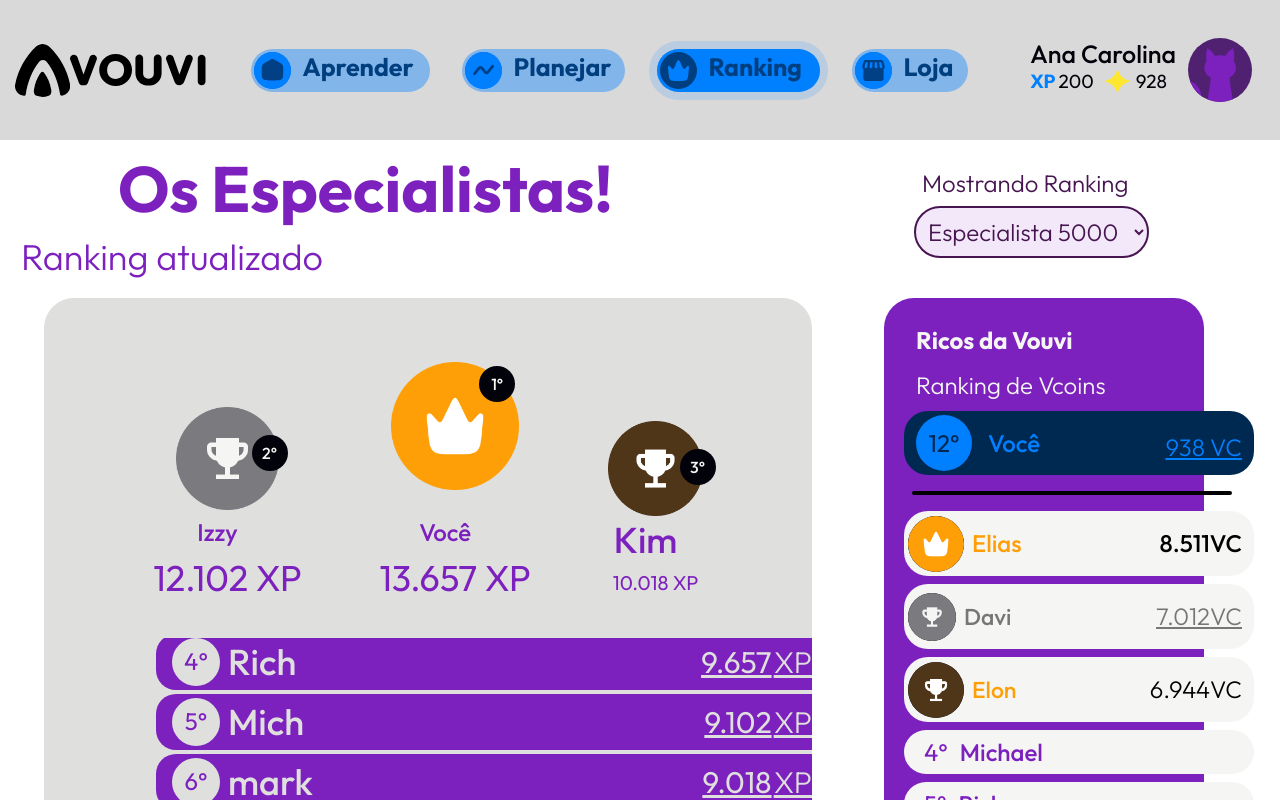
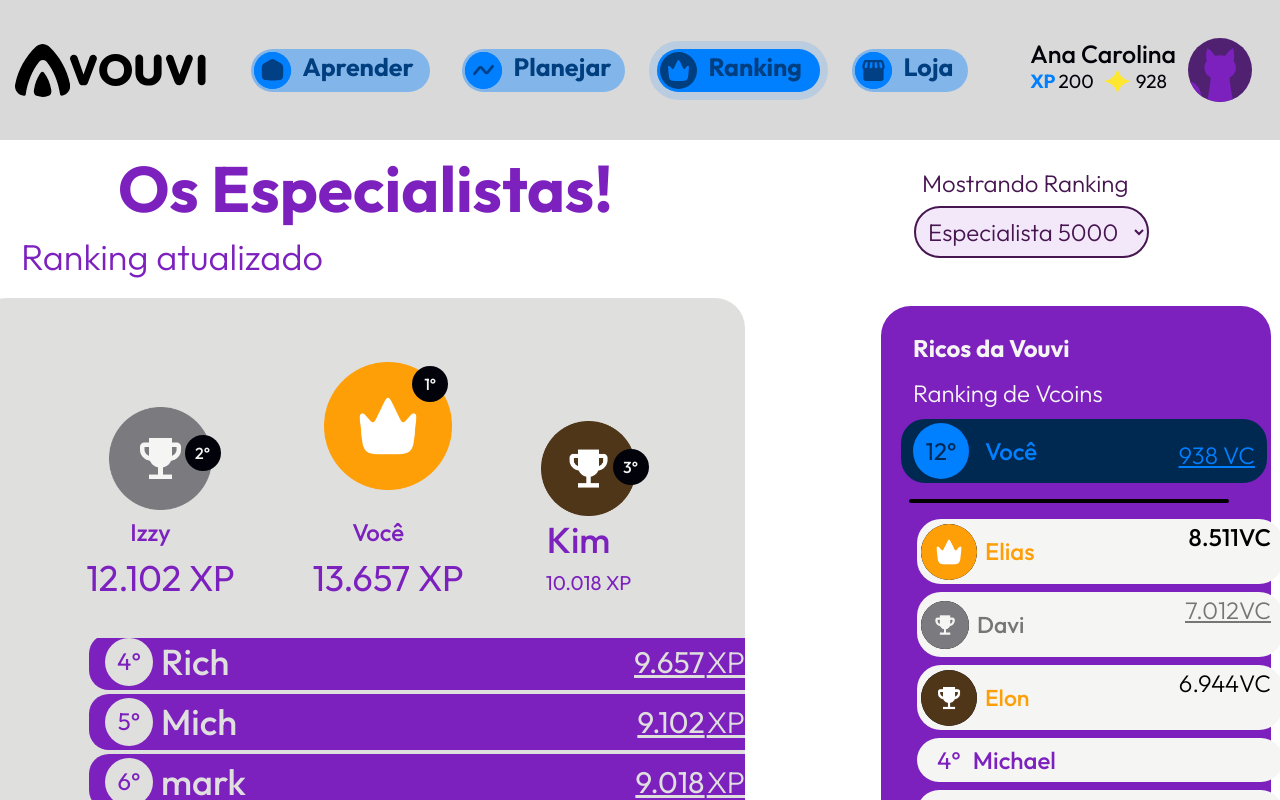
Before and after one commit to yanrafael/vouvi-frontend-client, a React (Vite) app: page /vouvi-frontend-client/ranking in a window 1280 px wide. Shown: the top 800 px of the page. Built offline with nearby package versions, Linux system fonts and the light colour scheme.

Commit message:
arrumando
...

```diff
--- a/src/components/Cards/CardVCRank.jsx
+++ b/src/components/Cards/CardVCRank.jsx
@@ -15,15 +15,15 @@ const CardLateral = (props) =>{
     return(
         <>
             {props.nome === 'Usuario'
-                ?<div className="flex justify-between text-segundo bg-[#002952] text-secondary-200 p-1 rounded-md mr-2 items-center md:w-[270px] w-72 ml-4 lg:w-[350px] m-3 md:mr-0 md:ml-2 md:m-0">
+                ?<div className="flex justify-between text-segundo bg-[#002952] text-secondary-200 p-1 rounded-md mr-2 items-center md:w-[270px] w-[310px] lg:w-full m-3 md:mr-0 md:ml-2 md:m-0 ml-4">
                     <div className="flex items-center ">
                         <span className="lg:mr-2 flex items-center justify-center lg:w-14 lg:h-14 bg-secondary-200 rounded-full text-md text-[#002952] text-cardVoce md:w-10 md:h-10 h- w-9 ml-2">{props.posicao}°</span>
                         <div className=" lg:text-md font-medium md:text-[19px] md:w-1 text-[20px] ml-2">Você</div>
                     </div>
-                    <div className="lg:text-md underline text-secondary-200 font-light mr-2 mt-3 md:w-18 md:h-8 md:text-[18px] text-[19px]  ">{props.vc} VC</div>
+                    <div className="lg:text-md underline text-secondary-200 font-light mr-2 mt-3 md:w-18 md:h-8 md:text-[18px] text-[19px] ">{props.vc} VC</div>
                 </div>
                 :props.posicao<4
-                ?<div className=" flex justify-between text-segundo bg-white dark:bg-[#3D3D3D] p-1 mb-2 rounded-md mr-2m  items-center md:w-[270px] md:h-[65px] h-14 w-[300px] ml-2 lg:w-[350px]" >
+                ?<div className=" flex justify-between text-segundo bg-white dark:bg-[#3D3D3D] p-1 mb-2 rounded-md ml-6 md:w-[270px] md:h-[65px] h-14 w-[300px] m lg:w-full" >
                     <div className="flex items-center">
                         {
                             props.posicao===1?<img src={document.body.classList.value === "dark"?Darkprimeiro :primeiro} alt="" className="mr-2 flex items-center justify-center lg:w-14 lg:h-14 rounded-full bg-black text-teste md:w-12  md:h-12 w-8 h-8"/>:
@@ -44,8 +44,8 @@ const CardLateral = (props) =>{
                     }
 
                 </div>
-                :<div className="lg:flex justify-between text-segundo bg-white dark:bg-[#3D3D3D] p-1 mb-2 rounded-lg mr-2  items-center md:w-[270px] md:h-11 md:text-sm w-[300px] ml-2 md:mb-2 lg:w-[350px]">
-                    <div className="flex text-textolado text-primary-200 dark:text-[#5C5C5C]">
+                :<div className="lg:flex justify-between text-segundo bg-white dark:bg-[#3D3D3D] p-1 mb-2 rounded-lg mr-2  items-center md:w-[270px] md:h-11 md:text-sm w-[300px] md:mb-2 lg:w-full ml-6 md:mr-72">
+                    <div className="flex text-textolado text-primary-200 dark:text-[#5C5C5C] ">
                         <div className="ml-4 text-md mr-3  ">{props.posicao}°</div>
                         <div className="text-md font-medium  ">{props.nome}</div>
                     </div>
--- a/src/pages/Rank/Ranking.jsx
+++ b/src/pages/Rank/Ranking.jsx
@@ -64,7 +64,7 @@ const Ranking = () => {
       <HeaderIntern iconActiveNumber={2}>
         <AvatarFull name={"Ana Carolina"} xp={200} vcoins={928} />
       </HeaderIntern>
-      <div className="lg:lex-row items-center  gap-24 justify-center lg:mt-10 lg:flex md:m-50 md:w-30 text-nowrap">
+      <div className="lg:lex-row items-center  gap-24 justify-center lg:mt-10 lg:flex md:m-50 md:w-30 text-nowrap ">
         <div className="lg:w-3/5 top-8 mr-5  flex-col md:mx-30 ">
           <h2 className=" mr-28 font-bold text-primary-200 md:text-nowrap  dark:text-white  ml-6 text-nowrap lg:text-[64px] md:text-[50px]  md:ml-11 lg:mr-96 lg:-mt-28 md:p-1 mt-11 text-[30px]">
             Os Especialistas!
@@ -97,7 +97,7 @@ const Ranking = () => {
         </div>
       </div>
       <div className="mt-10 w-10 md:hidden lg:block"></div>
-      <div className="flex lg:w-screen justify-center flex-col  md:flex-row md:ml-32 lg:ml-14 md:gap-4 lg:gap-0">
+      <div className="flex lg:w-screen justify-center flex-col  md:flex-row md:ml-32 lg:ml-14 md:gap-3 lg:gap-0 ">
         <div className="lg:mx-auto md:w-11/12 rounded-lg bg-[#DFDFDE] lg:w-3/5 dark:bg-[#1F1F1F] lg:h-5/5 lg:mr-14  w-11/12  -mt-10 ml-3 md:-mt-12 lg:-mt-16">
           <div className="flex justify-evenly  md:text-nowrap m-9  ">
             {ranking.slice(1, 2).map((ranking, index) => (
@@ -152,7 +152,7 @@ const Ranking = () => {
         <p className=" lg:text-md font-bold  text-primary-200 md:text-[30px] ml-7 m-5 text-[24px] md:hidden -mt-6">
               Ricos da Vouvi
             </p>
-        <div className="lg:w-1/4  flex  flex-col rounded-lg bg-primary-200 md:p-3  dark:bg-[#1F1F1F] md:w-[300px] md:mr-36 mr-90 w-[320px] ml-4  -mt-5 md:-mt-10 lg:-mt-16">
+        <div className="lg:w-[390px]  flex-col rounded-lg bg-primary-200 md:p-3  dark:bg-[#1F1F1F] md:w-[300px] md:mr-36 mr-90 w-[360px] ml-4  -mt-5 md:-mt-10 lg:ml-20 lg:-mt-14 ">
           <div>
             <p className=" lg:text-md font-bold text-white md:text-[30px] text-[18px] ml-5 mt-4 hidden md:block">
               Ricos da Vouvi
@@ -168,7 +168,7 @@ const Ranking = () => {
               <></>
             ),
           )}
-          <div className="lg:border-card m-auto my-4 lg:flex rounded-md border-2 md:w-60  w-64 md:m-4 lg:w-80 lg:ml-4 hidden md:block md:mr-1"></div>
+          <div className="lg:border-card m-auto my-4 lg:flex rounded-md border-2 md:w-60  w-64 md:m-4 lg:w-80 hidden md:block md:mr-1"></div>
           {lateral.map((lateral, index) => (
             <CardLateral
               posicao={index + 1}
```
